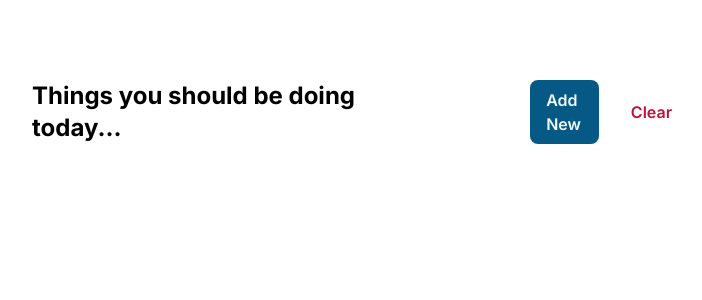
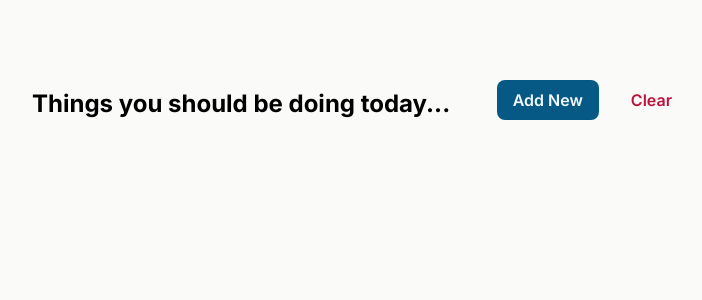
Before and after one commit to AforSmithz/to-do-app-next, a Next.js app: page / in a window 1280 px wide. Shown: the top 300 px of the page, without its empty margins (288-990 px from the left). Built offline with nearby package versions, Linux system fonts and the light colour scheme.

Commit message:
fix: change layout and main background color

```diff
--- a/app/page.tsx
+++ b/app/page.tsx
@@ -1,12 +1,12 @@
 export default function Home() {
   return (
-    <main className="h-screen w-full flex items-start justify-center pt-20">
-      <section className="flex justify-between mx-80">
-        <div className=" flex justify-start items-end mr-40 font-bold text-2xl">
+    <main className="bg-[#fafaf9] h-screen w-full flex flex-col items-center justify-start gap-5 pt-20 px-80">
+      <section className="w-full flex justify-between">
+        <div className=" flex justify-start items-end font-bold text-2xl">
           Things you should be doing today...
         </div>
         <div className="flex items-center justify-center gap-8">
-          <div className="bg-to-do-blue rounded-lg px-4 py-2 flex items-center justify-center font-semibold text-to-do-white">
+          <div className="bg-to-do-blue text-to-do-white rounded-lg px-4 py-2 flex items-center justify-center font-semibold">
             Add New
           </div>
           <div className="text-to-do-red flex items-center justify-center font-semibold">
```
